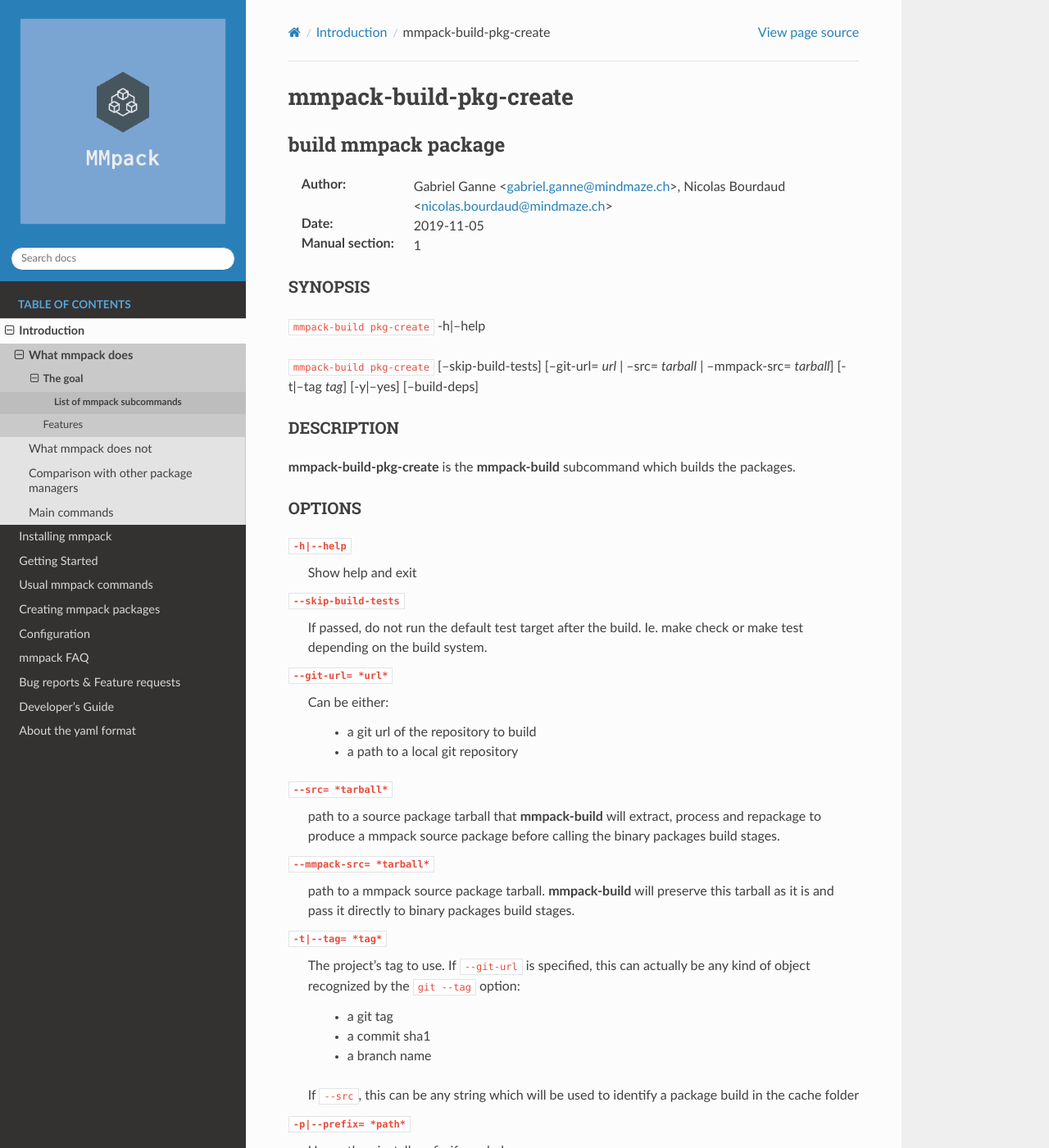
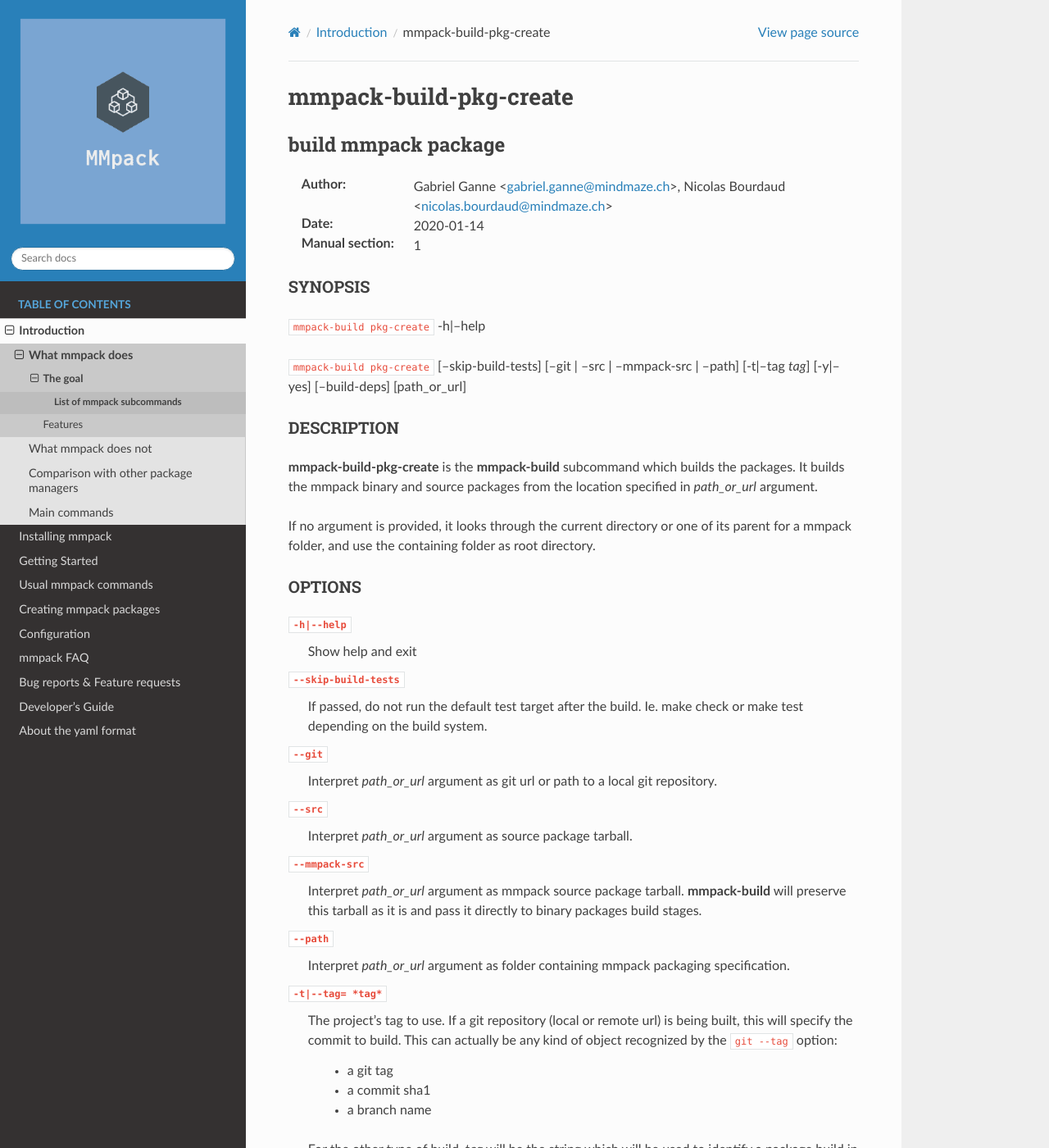
Before and after one commit to mmlabs-mindmaze/mmpack, a Sphinx documentation site: the page built from docs/man/mmpack-build-pkg-create.rst, in a window 1280 px wide and 1400 px high. Shown: the whole window at 82% size. Built offline with Sphinx 7.4.7 and the Read the Docs theme 2.0.0, drawn with Linux system fonts in a browser that asks for light colours; some of the changed text lies outside the part shown.

Commit message:
mmpack-build: rework pkg-create interface
Now pkg-create accept an optional positional argument. This specifies
the path to source package to build (either git url, path, tarball or
mmpack source tarball). If not specified, the current folder and its
parent will be searched recursively for a mmpack folder containing
specs file.

The type of argument is guessed. The guess can be overriden by the
'--git', '--path', '--src' or '--mmpack-src' flag.

Change-Id: Ia2d06a5090cde6536b131ed241b7a84e41ff3ac5

```diff
--- a/docs/man/mmpack-build-pkg-create.rst
+++ b/docs/man/mmpack-build-pkg-create.rst
@@ -8,7 +8,7 @@
 
 :Author: Gabriel Ganne <gabriel.ganne@mindmaze.ch>,
          Nicolas Bourdaud <nicolas.bourdaud@mindmaze.ch>
-:Date: 2019-11-05
+:Date: 2020-01-14
 :Manual section: 1
 
 SYNOPSIS
@@ -16,11 +16,17 @@
 
 ``mmpack-build pkg-create`` -h|--help
 
-``mmpack-build pkg-create`` [--skip-build-tests] [--git-url= *url* | --src= *tarball* | --mmpack-src= *tarball*] [-t|--tag *tag*] [-y|--yes] [--build-deps]
+``mmpack-build pkg-create`` [--skip-build-tests] [--git | --src | --mmpack-src | --path] [-t|--tag *tag*] [-y|--yes] [--build-deps] [path_or_url]
 
 DESCRIPTION
 ===========
-**mmpack-build-pkg-create** is the **mmpack-build** subcommand which builds the packages.
+**mmpack-build-pkg-create** is the **mmpack-build** subcommand which builds the
+packages. It builds the mmpack binary and source packages from the location
+specified in *path_or_url* argument.
+
+If no argument is provided, it looks through the current directory or one of
+its parent for a mmpack folder, and use the containing folder as root
+directory.
 
 OPTIONS
 =======
@@ -32,32 +38,32 @@
   If passed, do not run the default test target after the build.
   Ie. make check or make test depending on the build system.
 
-``--git-url= *url*``
-  Can be either:
+``--git``
+  Interpret *path_or_url* argument as git url or path to a local git repository.
 
-    * a git url of the repository to build
-    * a path to a local git repository
+``--src``
+  Interpret *path_or_url* argument as source package tarball.
 
-``--src= *tarball*``
-  path to a source package tarball that **mmpack-build** will extract, process
-  and repackage to produce a mmpack source package before calling the binary
-  packages build stages.
+``--mmpack-src``
+  Interpret *path_or_url* argument as mmpack source package tarball. **mmpack-build** will
+  preserve this tarball as it is and pass it directly to binary packages build
+  stages.
 
-``--mmpack-src= *tarball*``
-  path to a mmpack source package tarball. **mmpack-build** will preserve this
-  tarball as it is and pass it directly to binary packages build stages.
+``--path``
+  Interpret *path_or_url* argument as folder containing mmpack packaging specification.
 
 ``-t|--tag= *tag*``
   The project's tag to use.
-  If ``--git-url`` is specified, this can actually be any kind of object
-  recognized by the ``git --tag`` option:
+  If a git repository (local or remote url) is being built, this will specify
+  the commit to build. This can actually be any kind of object recognized by
+  the ``git --tag`` option:
 
     * a git tag
     * a commit sha1
     * a branch name
 
-  If ``--src``, this can be any string which will be used to identify a
-  package build in the cache folder
+  For the other type of build, *tag* will be the string which will be used to
+  identify a package build in the cache folder.
 
 ``-p|--prefix= *path*``
   Use *path* as install prefix if needed.
```
Also changed, not shown: 4 other files.
